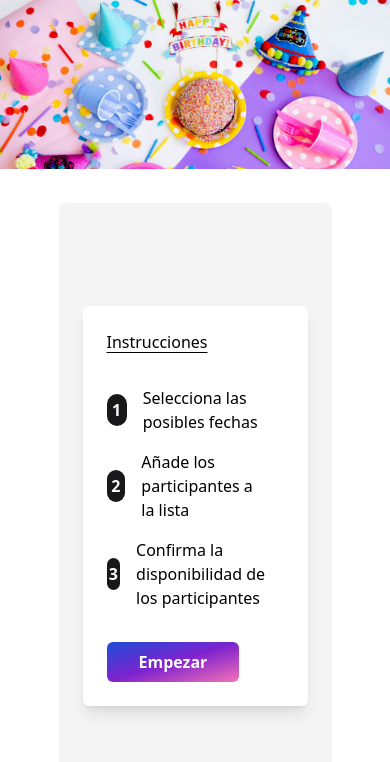
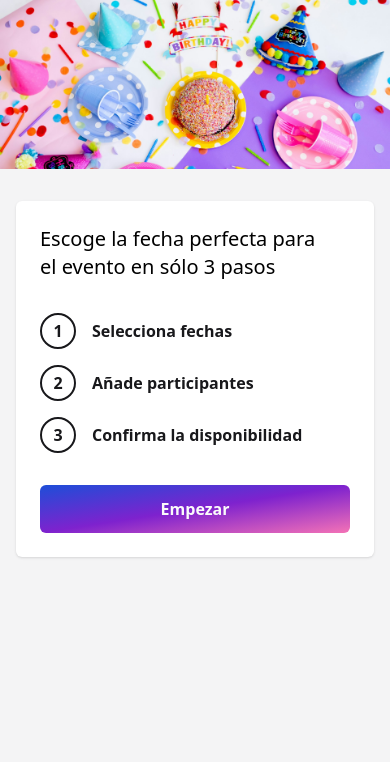
Before and after one commit to MMadlos/cronos-app, a React (Vite) app: page / in a window 390 px wide. Shown: the top 762 px of the page. Built offline with nearby package versions, Linux system fonts and the light colour scheme.

Commit message:
Add responsive styles to instructions

```diff
--- a/src/App.jsx
+++ b/src/App.jsx
@@ -37,11 +37,11 @@ function App() {
 				<Header />
 				{stage !== calendarProcess.table && (
 					<section className="flex h-full w-full items-center justify-center">
-						<div className="flex h-[90%] w-[70%]  flex-col items-center  rounded-lg bg-zinc-100 p-6">
+						<div className="flex h-full w-full flex-col bg-zinc-100  p-4 sm:h-[90%] sm:w-[70%] sm:items-center sm:rounded-lg sm:p-6">
 							{stage !== calendarProcess.init && (
 								<Progress stage={stage} />
 							)}
-							<div className=" flex h-full w-full items-center justify-center">
+							<div className=" mt-4 flex h-fit w-full justify-center sm:mt-0 sm:h-full sm:items-center">
 								{stage === calendarProcess.init && (
 									<Instructions
 										onClickAddCalendar={() =>
--- a/src/components/InitialSetup/Instructions.jsx
+++ b/src/components/InitialSetup/Instructions.jsx
@@ -1,31 +1,35 @@
 export default function Instructions({ onClickAddCalendar }) {
 	return (
-		<div className="flex max-w-[600px] grow flex-col gap-8 rounded-md bg-white p-6 shadow-lg">
-			<h3 className="font-medium underline underline-offset-4">
-				Instrucciones
+		<div className="flex max-w-[600px] grow flex-col gap-8 rounded-md bg-white p-6 shadow">
+			<h3 className="text-xl font-medium">
+				Escoge la fecha perfecta para el evento en sólo 3 pasos
 			</h3>
 			<section className="flex flex-col gap-4">
 				<div className="flex flex-row items-center gap-4">
-					<div className="flex size-8 items-center justify-center rounded-full bg-zinc-900">
-						<p className=" font-bold text-zinc-50">1</p>
+					<div className="flex size-9 items-center justify-center rounded-full border-2 border-zinc-900 ">
+						<p className=" font-bold text-zinc-900">1</p>
 					</div>
-					<p>Selecciona las posibles fechas</p>
+					<p className="font-bold text-zinc-900">Selecciona fechas</p>
 				</div>
 				<div className="flex flex-row items-center gap-4">
-					<div className="flex size-8 items-center justify-center rounded-full bg-zinc-900">
-						<p className=" font-bold text-zinc-50">2</p>
+					<div className="flex size-9 items-center justify-center rounded-full border-2 border-zinc-900 ">
+						<p className=" font-bold text-zinc-900">2</p>
 					</div>
-					<p>Añade los participantes a la lista</p>
+					<p className="font-bold text-zinc-900">
+						Añade participantes
+					</p>
 				</div>
 				<div className="flex flex-row items-center gap-4">
-					<div className="flex size-8 items-center justify-center rounded-full bg-zinc-900">
-						<p className=" font-bold text-zinc-50">3</p>
+					<div className="flex size-9 items-center justify-center rounded-full border-2 border-zinc-900 ">
+						<p className=" font-bold text-zinc-900">3</p>
 					</div>
-					<p>Confirma la disponibilidad de los participantes</p>
+					<p className="font-bold text-zinc-900">
+						Confirma la disponibilidad
+					</p>
 				</div>
 			</section>
 			<button
-				className="w-fit rounded-md bg-gradient-to-br from-blue-700 via-purple-700 to-pink-400 px-8 py-2 font-semibold text-zinc-50 hover:opacity-50"
+				className="w-full rounded-md bg-gradient-to-br from-blue-700 via-purple-700 to-pink-400 px-8 py-3 font-semibold text-zinc-50 hover:opacity-50 sm:w-fit "
 				onClick={onClickAddCalendar}
 			>
 				Empezar
```
